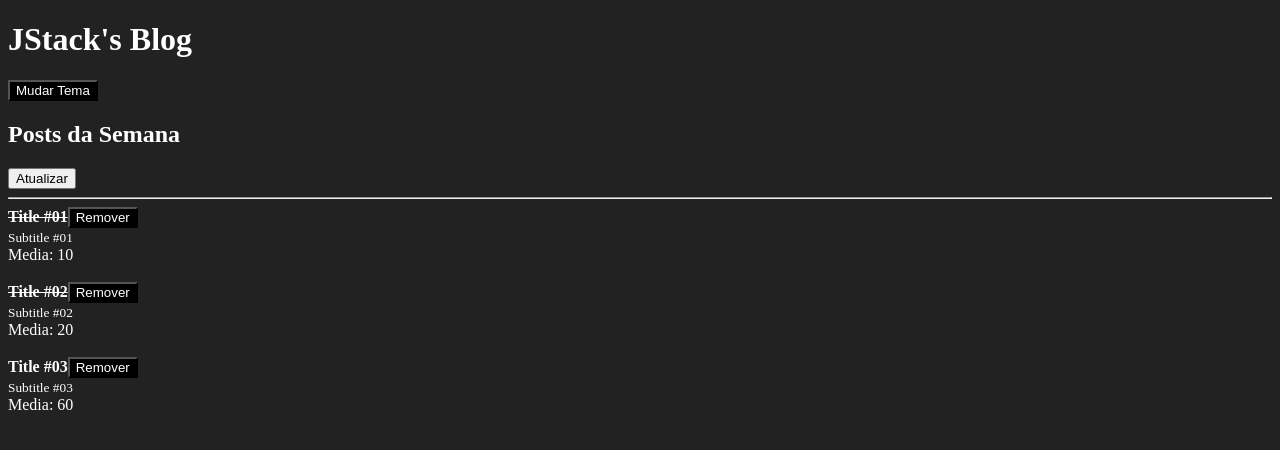
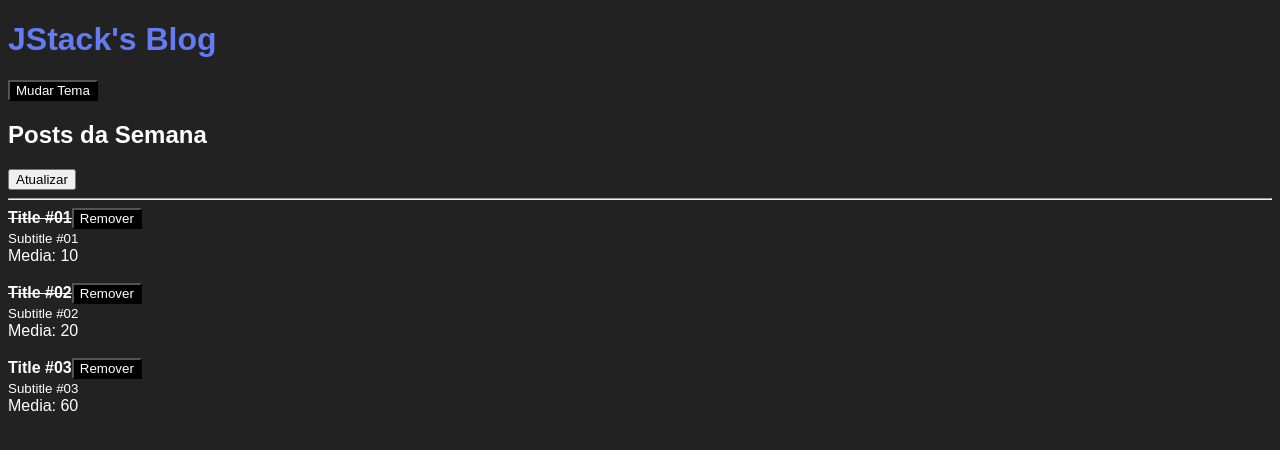
Before and after one commit to AlessandroSampaio/react-fundementals, a React app: page / in a window 1280 px wide. Shown: the top 450 px of the page. Built offline with nearby package versions, Linux system fonts and the light colour scheme.

Commit message:
Trabalhando com CSS Modules

```diff
--- a/src/Header.js
+++ b/src/Header.js
@@ -2,14 +2,14 @@
 import PropTypes from 'prop-types';
 import { ThemeContext } from "./ThemeContext";
 import Button from "./Button";
-
+import styles from './header.css';
 export default function Header({title, children}) {
 
   const {onToggleTheme} = useContext(ThemeContext);
 
     return (
         <div>
-            <h1>{title}</h1>
+            <h1 className={styles.title}>{title}</h1>
             <Button onClick={onToggleTheme}>Mudar Tema</Button>
             {children}
         </div>
--- /dev/null
+++ b/src/header.css
@@ -0,0 +1,3 @@
+.title {
+    color: #637bf3;
+}
--- a/src/index.css
+++ b/src/index.css
@@ -1,4 +1,9 @@
 body {
     background: #222;
     color: #fff;
+    font-family: sans-serif;
 }
+
+.title {
+    color: red;
+}
--- a/webpack.config.js
+++ b/webpack.config.js
@@ -24,7 +24,15 @@
       {
         test: /\.css$/,
         exclude: /node_modules/,
-        use: ['style-loader', 'css-loader']
+        use: [
+          'style-loader',
+          {
+            loader: 'css-loader',
+            options: {
+              modules: true
+            }
+          }
+        ]
       }
     ],
   },
```
